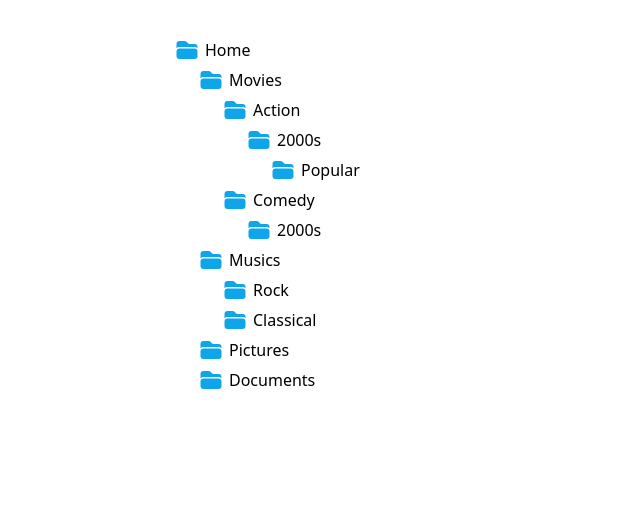
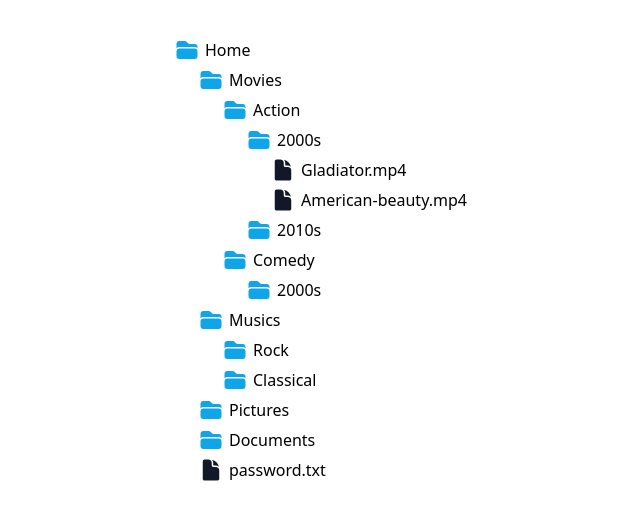
Before and after one commit to miawithcode/FileSystem, a React (Vite) app: page / in a window 1280 px wide. Shown: the top 520 px of the page, without its empty margins (329-969 px from the left). Built offline with nearby package versions, Linux system fonts and the light colour scheme.

Commit message:
feat: add files

```diff
--- a/src/App.tsx
+++ b/src/App.tsx
@@ -1,4 +1,4 @@
-import { FolderIcon } from "@heroicons/react/24/solid";
+import { DocumentIcon, FolderIcon } from "@heroicons/react/24/solid";
 import { type TFolder } from "./lib/types";
 
 const folders: TFolder[] = [
@@ -10,14 +10,30 @@ const folders: TFolder[] = [
         folders: [
           {
             label: "Action",
-            folders: [{ label: "2000s", folders: [{ label: "Popular" }] }],
+            folders: [
+              {
+                label: "2000s",
+                folders: [
+                  { label: "Gladiator.mp4" },
+                  { label: "American-beauty.mp4" },
+                ],
+              },
+              { label: "2010s", folders: [] },
+            ],
           },
-          { label: "Comedy", folders: [{ label: "2000s" }] },
+          { label: "Comedy", folders: [{ label: "2000s", folders: [] }] },
         ],
       },
-      { label: "Musics", folders: [{ label: "Rock" }, { label: "Classical" }] },
-      { label: "Pictures" },
-      { label: "Documents" },
+      {
+        label: "Musics",
+        folders: [
+          { label: "Rock", folders: [] },
+          { label: "Classical", folders: [] },
+        ],
+      },
+      { label: "Pictures", folders: [] },
+      { label: "Documents", folders: [] },
+      { label: "password.txt" },
     ],
   },
 ];
@@ -43,7 +59,11 @@ const Folder = ({ folder }: FolderProps) => {
   return (
     <li className="my-1.5" key={folder.label}>
       <span className="flex items-center gap-1.5">
-        <FolderIcon className="size-6 text-sky-500" />
+        {folder.folders ? (
+          <FolderIcon className="size-6 text-sky-500" />
+        ) : (
+          <DocumentIcon className="size-6 text-gray-900" />
+        )}
         {folder.label}
       </span>
 
```
